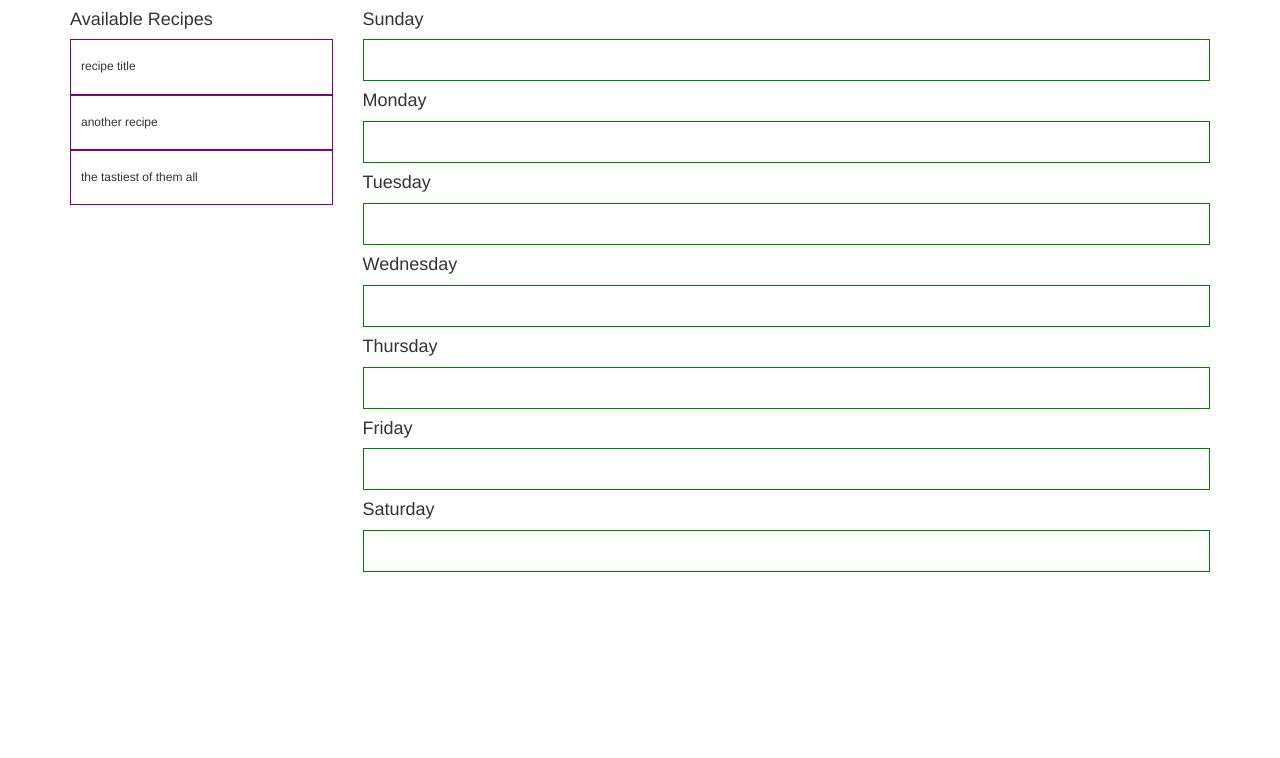
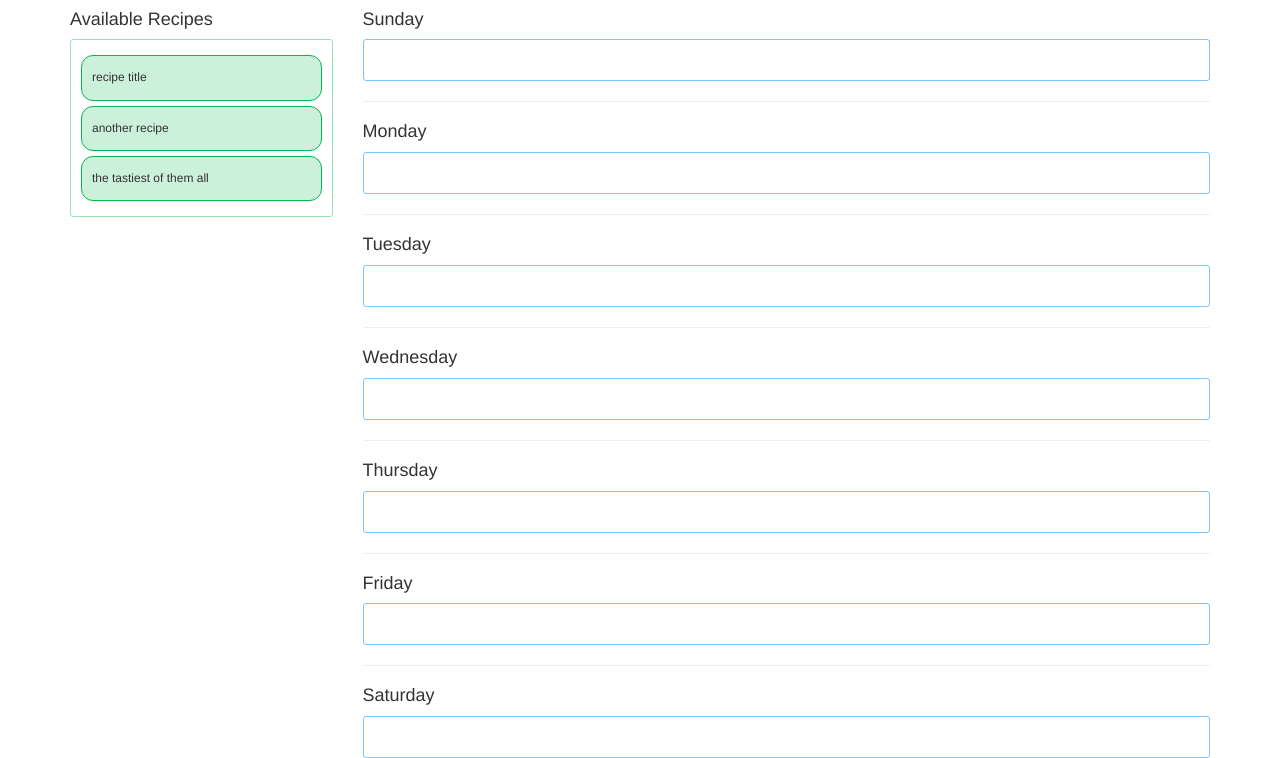
Before and after one commit to apprentiCollabs/weekly_noms, a Django app: page /meals/plan/ in a window 1280 px wide. Shown: the part 142-900 px from the top of the page. Before the commit the page ends 714 px from the top, so only its background shows below. Run offline with Django 3.2, Linux system fonts and the light colour scheme; a user stored in the database is signed in; parts of the project's set-up code (start-up, migrations or seed data) failed here and were passed over; some libraries are stand-ins or nearby versions.

Commit message:
Drag/drop working and styled appropriately for meal plan

```diff
--- a/meal_planner/meal_manager/static/css/main.css
+++ b/meal_planner/meal_manager/static/css/main.css
@@ -53,13 +53,22 @@ li.userAddedIngred:hover {
 
 
 /*** plan.html ***/
-div.recipe {
+div#availableRecipes {
     padding: 10px;
-    border: 1px solid purple;
-    cursor: grab;
+    border: 1px solid rgba(0, 185, 77, 0.4);
+    border-radius: 0.2em;
 }
 
-section#schedule > article {
+div.recipe {
+    padding: 5px 10px 5px 10px;
+    border: 1px solid #00B94D;
+    background-color: rgba(0, 185, 77, 0.2);
+    border-radius: 0.8em;
+    margin: 5px 0 5px 0;
+}
+
+section#schedule > .day {
     padding: 20px;
-    border: 1px solid green;
+    border: 1px solid rgba(0, 141, 250, 0.5);
+    border-radius: 0.2em;
 }
--- a/meal_planner/meal_manager/static/js/plan.js
+++ b/meal_planner/meal_manager/static/js/plan.js
@@ -3,8 +3,7 @@ $(document).ready(function() {
         return document.getElementById(id);
     }
 
-    dragula([$('availableRecipes'), $('sunday'), $('monday'), $('tuesday'), $('wednesday'), $('thursday'), $('friday'), $('saturday'),], { revertOnSpill: true
-    }).on('drop', function(el) {
-
-    });
+    dragula([$('availableRecipes'), $('sunday'), $('monday'), $('tuesday'), $('wednesday'), $('thursday'), $('friday'), $('saturday'),], {
+        revertOnSpill: true
+    })
 })
--- a/meal_planner/meal_manager/templates/meal_manager/plan.html
+++ b/meal_planner/meal_manager/templates/meal_manager/plan.html
@@ -36,26 +36,32 @@
                 Sunday
             </h4>
             <article class="day" id="sunday"></article>
+            <hr />
             <h4>
                 Monday
             </h4>
             <article class="day" id="monday"></article>
+            <hr />
             <h4>
                 Tuesday
             </h4>
             <article class="day" id="tuesday"></article>
+            <hr />
             <h4>
                 Wednesday
             </h4>
             <article class="day" id="wednesday"></article>
+            <hr />
             <h4>
                 Thursday
             </h4>
             <article class="day" id="thursday"></article>
+            <hr />
             <h4>
                 Friday
             </h4>
             <article class="day" id="friday"></article>
+            <hr />
             <h4>
                 Saturday
             </h4>
```
